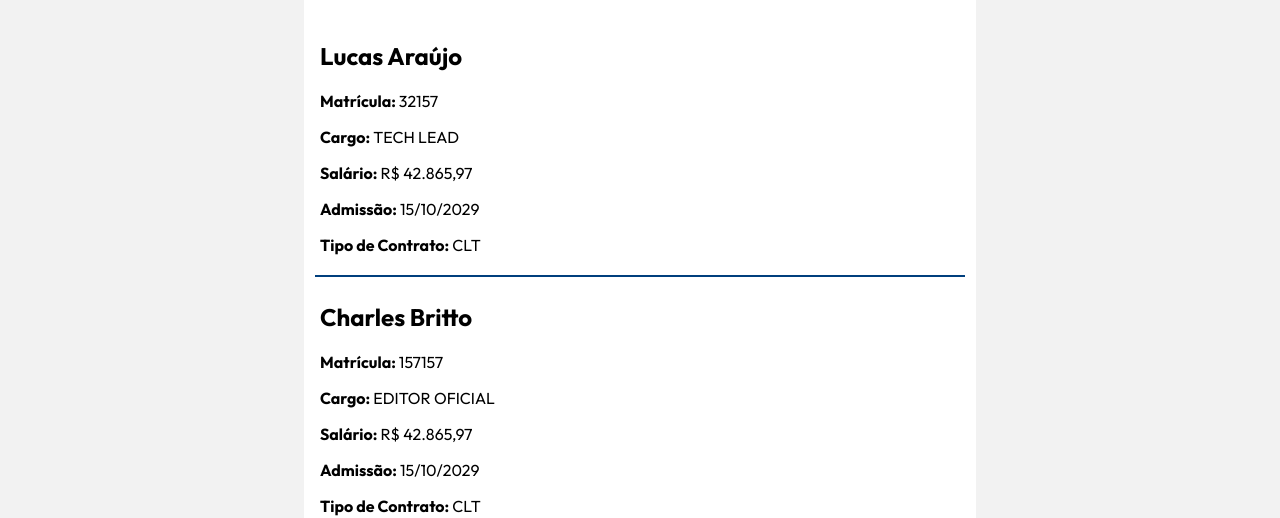
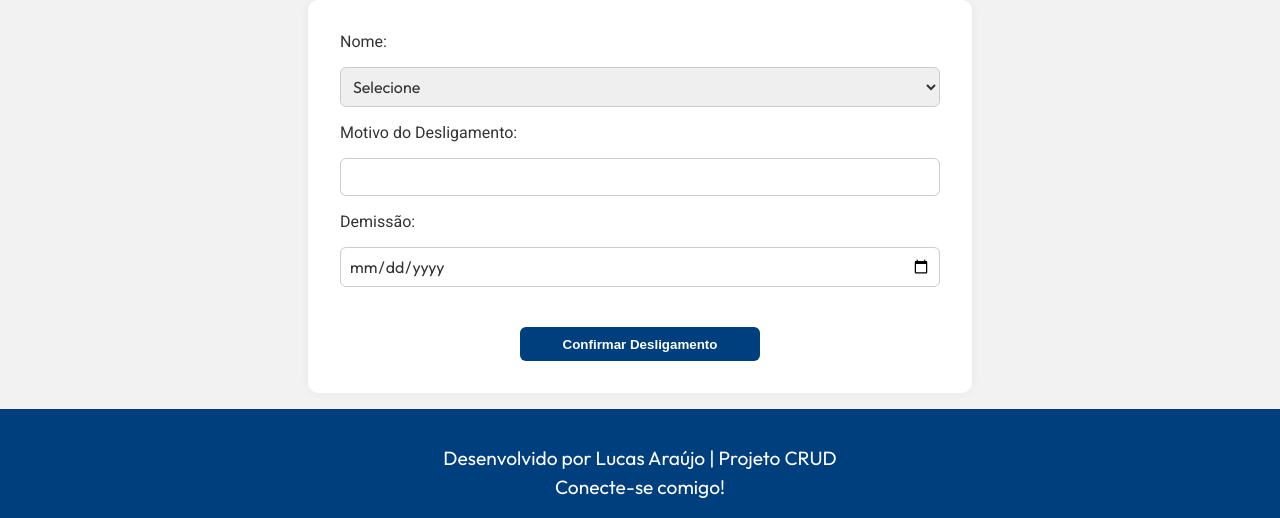
Before and after one commit to lucas7araujo/CadastroFuncionarios, a plain HTML site: page public/Delete.html in a window 1280 px wide. Shown: the part 184-702 px from the top of the page. Drawn offline with Linux system fonts and the light colour scheme; a web font is replaced by a local one.

Commit message:
Ajustes - Método Delete

```diff
--- a/public/Delete.html
+++ b/public/Delete.html
@@ -25,31 +25,28 @@
 
     <main class="main">
 
-        <h1 class="inicial_titulo">Leitura de Funcionários Cadastrados | C<span class="change_color">R</span>UD</h1>
+        <h1 class="inicial_titulo">Desligamento de Funcionários | CRU<span class="change_color">D</span></h1>
 
-        <div id="lista_funcionarios" class="lista_funcionarios">
-            <div class="card_funcionario">
-                <div class="funcinario_texto">
-                    <h2 class="funcionario_nome">Lucas Araújo</h2>
-                    <p class="funcionario_matricula"><strong>Matrícula: </strong>32157</p>
-                    <p class="funcionario_cargo"><strong>Cargo: </strong>TECH LEAD</p>
-                    <p class="funcionario_salario"><strong>Salário: </strong>R$ 42.865,97</p>
-                    <p class="funcionario_admissao"><strong>Admissão: </strong>15/10/2029</p>
-                    <p class="funcionario_contrato"><strong>Tipo de Contrato: </strong>CLT</p>
-                </div>
-            </div>
-            <div class="card_funcionario">
-                <div class="funcinario_texto">
-                    <h2 class="funcionario_nome">Charles Britto</h2>
-                    <p class="funcionario_matricula"><strong>Matrícula: </strong>157157</p>
-                    <p class="funcionario_cargo"><strong>Cargo: </strong>EDITOR OFICIAL</p>
-                    <p class="funcionario_salario"><strong>Salário: </strong>R$ 42.865,97</p>
-                    <p class="funcionario_admissao"><strong>Admissão: </strong>15/10/2029</p>
-                    <p class="funcionario_contrato"><strong>Tipo de Contrato: </strong>CLT</p>
-                </div>
-            </div>
-        </div>
+        <form action="/atualizar" class="formulario_cadastro" method="put">
 
+            <label for="nome">Nome:</label>
+            <select id="nome" name="nome" required>
+                <option value="">Selecione</option>
+                <option value="nome1">Nome 1</option>
+                <option value="nome2">Nome 2</option>
+                <option value="nome3">Nome 3</option>
+                <!-- outros nomes serão adicionados aqui via JSON -->
+            </select>
+
+            <label for="desligamento">Motivo do Desligamento: </label>
+            <input type="text" id="desligamento" name="desligamento" required>
+
+            <label for="demissao">Demissão: </label>
+            <input type="date" id="demissao" name="demissao" required>
+
+            <button type="submit" class="formulario_botao">Confirmar Desligamento</button>
+
+        </form>
     </main>
 
     <footer class="footer">
```
